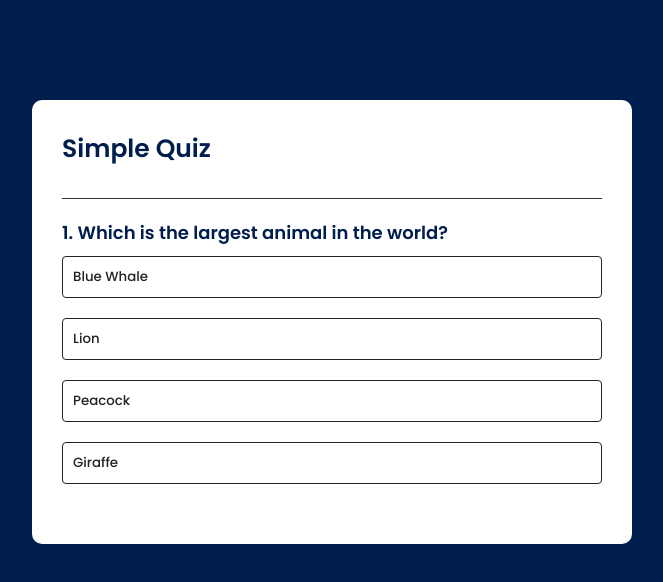
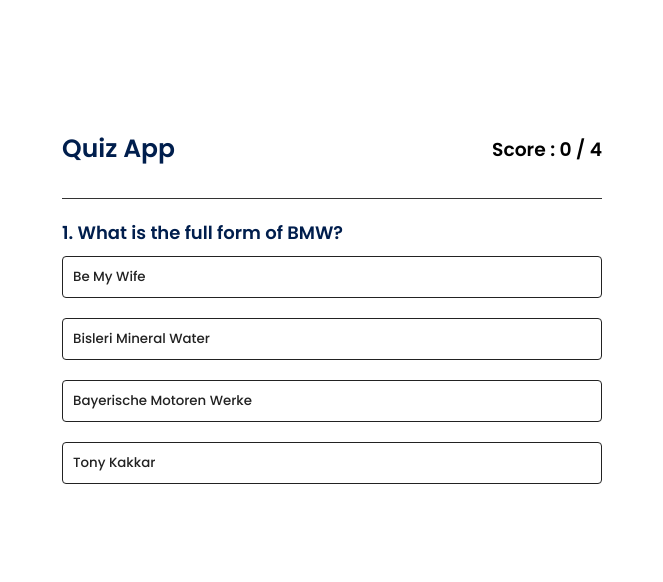
Before and after one commit to prince369vishal/Quiz-App, a plain HTML site: page index.html in a window 1280 px wide. Shown: the whole page, without its empty margins (308-971 px from the left). Drawn offline with Linux system fonts and the light colour scheme.

Commit message:
my changes

```diff
--- a/index.html
+++ b/index.html
@@ -11,18 +11,20 @@
     <link rel="stylesheet" href="style.css" />
   </head>
   <body>
-
     <div class="app">
-      <h1>Simple Quiz</h1>
+      <div class="headerContainer">
+        <h1>Quiz App </h1>
+        <h3>
+          Score : <span id="marks">0</span> / <span id="questionLength">5</span>
+        </h3>
+      </div>
 
       <div class="quiz">
         <h2 id="question">Question written here</h2>
 
-        <div id="answer">
-        </div>
+        <div id="answer"></div>
 
         <button id="next-btn">Next</button>
-
       </div>
     </div>
     <script src="script.js"></script>
--- a/script.js
+++ b/script.js
@@ -1,21 +1,32 @@
 const questions = [
+
+
   {
-    question: "Which is the largest animal in the world?",
+    question: "What is the full form of BMW?",
     answer: [
-      { text: "Blue Whale", correct: true },
-      { text: "Lion", correct: false },
-      { text: "Peacock", correct: false },
-      { text: "Giraffe", correct: false },
+      { text: "Be My Wife", correct: false },
+      { text: "Bisleri Mineral Water", correct: false },
+      { text: "Bayerische Motoren Werke", correct: true },
+      { text: "Tony Kakkar", correct: false },
     ],
   },
 
   {
-    question: "Which is the largest bird in the world?",
+    question: "Who wrote the play 'Romeo and Juliet'?",
     answer: [
-      { text: "peacock", correct: true },
-      { text: "cock", correct: false },
-      { text: "neha", correct: false },
-      { text: "Elephant", correct: false },
+      { text: "Charles Dickens", correct: false },
+      { text: "William Shakespeare", correct: true },
+      { text: "Mark Will", correct: false },
+      { text: "Prince Vishal", correct: false },
+    ],
+  },
+  {
+    question: "Who is the CEO of OPEN AI?",
+    answer: [
+      { text: "Sam Altman", correct: true },
+      { text: "Robert James Chaudhary", correct: false },
+      { text: "Neha Kakkar", correct: false },
+      { text: "Elon Musk", correct: false },
     ],
   },
 
@@ -23,8 +34,8 @@
     question: "Which is the Smartest Human in the world?",
     answer: [
       { text: "You", correct: false },
-      { text: "ME", correct: false },
-      { text: "We", correct: false },
+      { text: "Giraffe", correct: false },
+      { text: "Elon Musk", correct: false },
       { text: "Vishal", correct: true },
     ],
   },
@@ -33,19 +44,24 @@
 const questionElement = document.getElementById("question");
 const answerElement = document.getElementById("answer");
 const nextbtn = document.getElementById("next-btn");
+const marks = document.getElementById("marks");
+const questionLength = document.getElementById("questionLength");
 
 let currentQindex = 0;
 let score = 0;
 
-function startQuiz() {
+function setupInitailValues() {
+  score = 0;
   currentQindex = 0;
-  score = 0;
+  marks.innerHTML= score
+  questionLength.innerHTML = questions.length;
   nextbtn.innerHTML = "Next";
   showQuestion();
 }
 
 function showQuestion() {
   resetState();
+
   let currentQuestion = questions[currentQindex];
   let questionNo = currentQindex + 1;
   questionElement.innerHTML = questionNo + ". " + currentQuestion.question;
@@ -63,6 +79,7 @@
 }
 
 function resetState() {
+
   nextbtn.style.display = "none";
   while (answerElement.firstChild) {
     answerElement.removeChild(answerElement.firstChild);
@@ -75,6 +92,7 @@
   if (isCorrect) {
     selectedBtn.classList.add("correct");
     score++;
+    marks.innerHTML = score;
   } else {
     selectedBtn.classList.add("incorrect");
   }
@@ -89,6 +107,7 @@
 }
 function showScore() {
   resetState();
+
   questionElement.innerHTML = `You scored ${score} out of ${questions.length}`;
   nextbtn.innerHTML = "Play Again";
   nextbtn.style.display = "block";
@@ -105,7 +124,7 @@
   if (currentQindex < questions.length) {
     handleNextButton();
   } else {
-    startQuiz();
+    setupInitailValues();
   }
 });
-startQuiz();
+setupInitailValues();
--- a/style.css
+++ b/style.css
@@ -1,43 +1,44 @@
-@import url('https://fonts.googleapis.com/css2?family=Poppins:wght@300;400;500;600&display=swap');
+@import url("https://fonts.googleapis.com/css2?family=Poppins:wght@300;400;500;600&display=swap");
 
-*{
+* {
   padding: 0;
   margin: 0;
-  font-family: 'Poppins', sans-serif;
+  font-family: "Poppins", sans-serif;
   box-sizing: border-box;
 }
-body{
-  background: #001e4d;
-}
 
-.app{
+.app {
   background: #fff;
   width: 90%;
   max-width: 600px;
   margin: 100px auto 0;
   border-radius: 10px;
   padding: 30px;
-
 }
 
-.quiz{
+.quiz {
   padding: 20px 0;
+}
 
+.headerContainer {
+  display: flex;
+  align-items: center;
+  justify-content: space-between;
+  border-bottom: 1px solid #333;
+  padding-bottom: 30px;
 }
-.quiz h2{
+.quiz h2 {
   font-size: 18px;
   font-weight: 600;
   color: #001e4d;
 }
-.app h1{
+.app h1 {
   font-size: 25px;
   color: #001e4d;
   font-weight: 600;
-  border-bottom: 1px solid #333;
-  padding-bottom: 30px;
 }
 
-#answer .btn{
+#answer .btn {
   background: #fff;
   color: #222;
   font-weight: 500;
@@ -51,15 +52,14 @@
   transition: all 0.3s;
 }
 
-#answer .btn:hover:not([disabled]){
+#answer .btn:hover:not([disabled]) {
   background: #222;
   color: #fff;
-
 }
-#answer .btn:disabled{
+#answer .btn:disabled {
   cursor: no-drop;
 }
-#next-btn{
+#next-btn {
   background: #001e4d;
   color: #fff;
   font-weight: 500;
@@ -72,10 +72,10 @@
   display: none;
 }
 
-#answer .correct{
+#answer .correct {
   background: #9aeabc;
 }
 
-#answer .incorrect{
+#answer .incorrect {
   background: #ff9393;
 }
```
